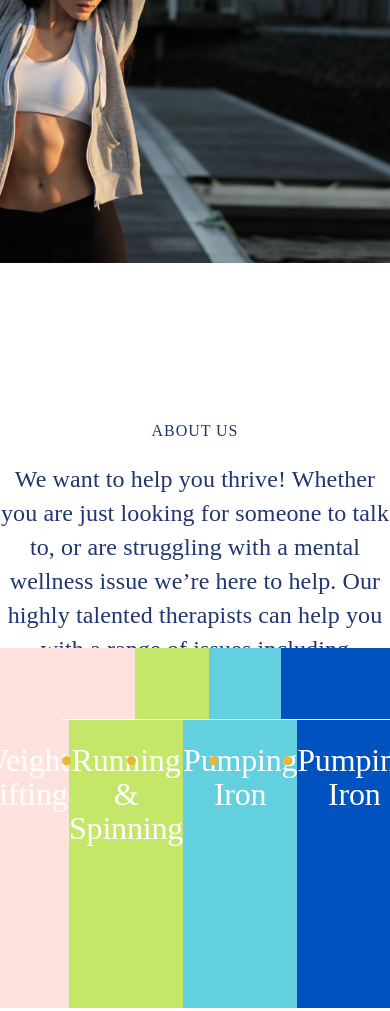
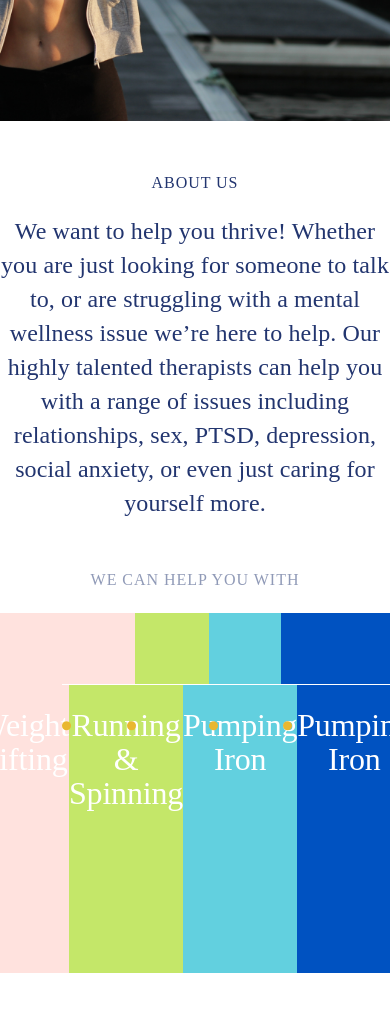
Before and after one commit to Vizuncig/Chat, a website: page app/index.html in a window 390 px wide. Shown: the part 1640-2651 px from the top of the page. Drawn offline with Linux system fonts and the light colour scheme.

Commit message:
changes9

```diff
--- a/app/scss/style.scss
+++ b/app/scss/style.scss
@@ -181,7 +181,6 @@ a.nav:hover {
 }
 
 .header__main {
-   height: 840px;
    background-color: #F4F9E2;
 }
 
@@ -317,8 +316,6 @@ a.nav:hover {
    background: #62D0DF;
 }
 
-.thrive__text {}
-
 .texet__1 {
    padding-top: 153px;
    padding-left: 178px;
@@ -385,7 +382,6 @@ a.nav:hover {
 
 .main__block2 {
    background: #FFFFFF;
-   height: 361px;
 }
 
 
@@ -414,6 +410,39 @@ a.nav:hover {
    letter-spacing: 0.06em;
    padding-top: 76px;
    color: rgba(34, 53, 111, 0.5);
+}
+
+@media (max-width: 992px) {
+   .block2__text1 {
+      padding-top: 100px;
+
+   }
+
+   .block2__text3 {
+      padding-top: 50px;
+   }
+}
+
+@media (max-width: 767px) {
+   .block2__text1 {
+      padding-top: 50px;
+
+   }
+
+   .block2__text3 {
+      padding-top: 50px;
+   }
+}
+
+@media (max-width: 365px) {
+   .block2__text1 {
+      padding-top: 25px;
+
+   }
+
+   .block2__text3 {
+      padding-top: 25px;
+   }
 }
 
 .main-block3 {
```
Also changed, not shown: app/css/style.css.
